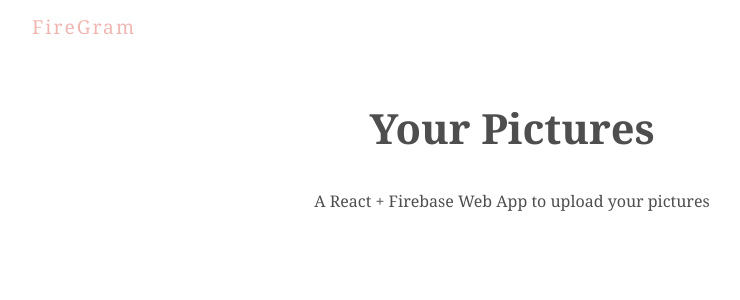
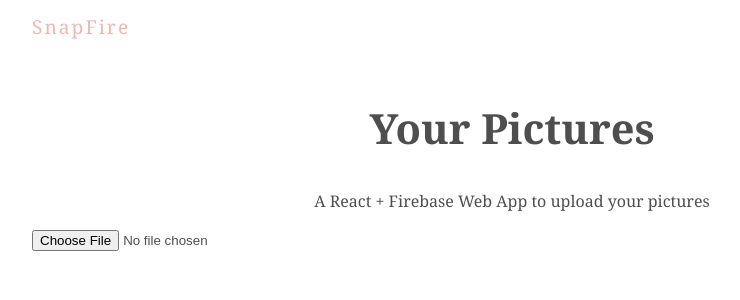
Before and after one commit to Hardvan/SnapFire-Gallery, a React (Create React App) app: page / in a window 1280 px wide. Shown: the top 300 px of the page, without its empty margins (128-868 px from the left). Built offline with nearby package versions, Linux system fonts and the light colour scheme.

Commit message:
Complete Upload Image Form section

```diff
--- a/src/App.js
+++ b/src/App.js
@@ -1,11 +1,13 @@
 import React from "react";
 import "./App.css";
 import Title from "./components/Title/Title";
+import UploadForm from "./components/UploadForm/UploadForm";
 
 function App() {
   return (
     <div className="App">
       <Title />
+      <UploadForm />
     </div>
   );
 }
--- a/src/components/Title/Title.jsx
+++ b/src/components/Title/Title.jsx
@@ -4,7 +4,7 @@
 const Title = () => {
   return (
     <div className="title">
-      <h1>FireGram</h1>
+      <h1>SnapFire</h1>
       <h2>Your Pictures</h2>
       <p>A React + Firebase Web App to upload your pictures</p>
     </div>
--- /dev/null
+++ b/src/components/UploadForm/UploadForm.jsx
@@ -0,0 +1,35 @@
+import React, { useState } from "react";
+import "./UploadForm.css";
+
+const UploadForm = () => {
+  const [file, setFile] = useState(null);
+  const [error, setError] = useState(null);
+
+  const types = ["image/png", "image/jpeg", "image/jpg"];
+
+  const handleChange = (e) => {
+    const selected = e.target.files[0];
+    // console.log(selected);
+
+    if (selected && types.includes(selected.type)) {
+      setFile(selected);
+    } else {
+      setFile(null);
+      setError("Please select an image file (png/jpeg/jpg)");
+    }
+  };
+
+  return (
+    <form>
+      <input type="file" accept="image/*" onChange={handleChange} />
+      <div className="output">
+        {/* If no file selected */}
+        {error && <div className="error">{error}</div>}
+        {/* If file selected */}
+        {file && <div>{file.name}</div>}
+      </div>
+    </form>
+  );
+};
+
+export default UploadForm;
```
Also changed, not shown: src/components/UploadForm/UploadForm.css (added).
